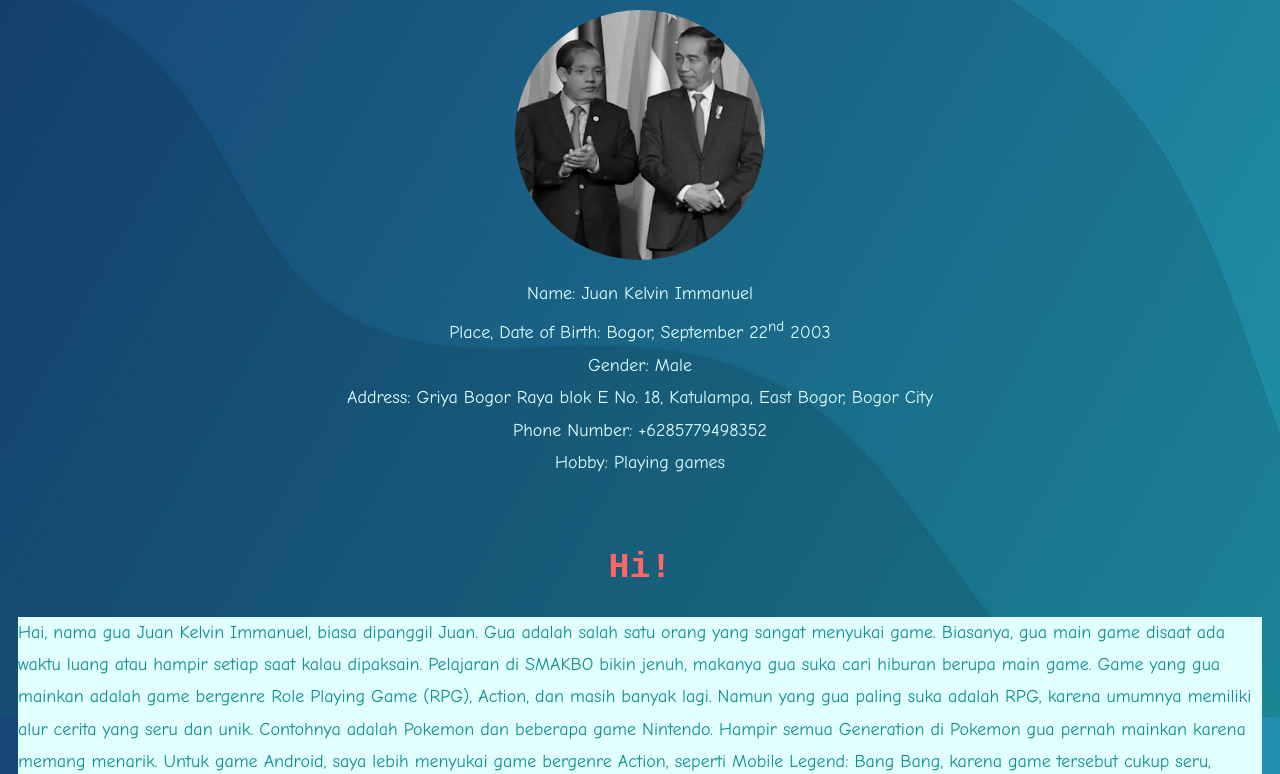
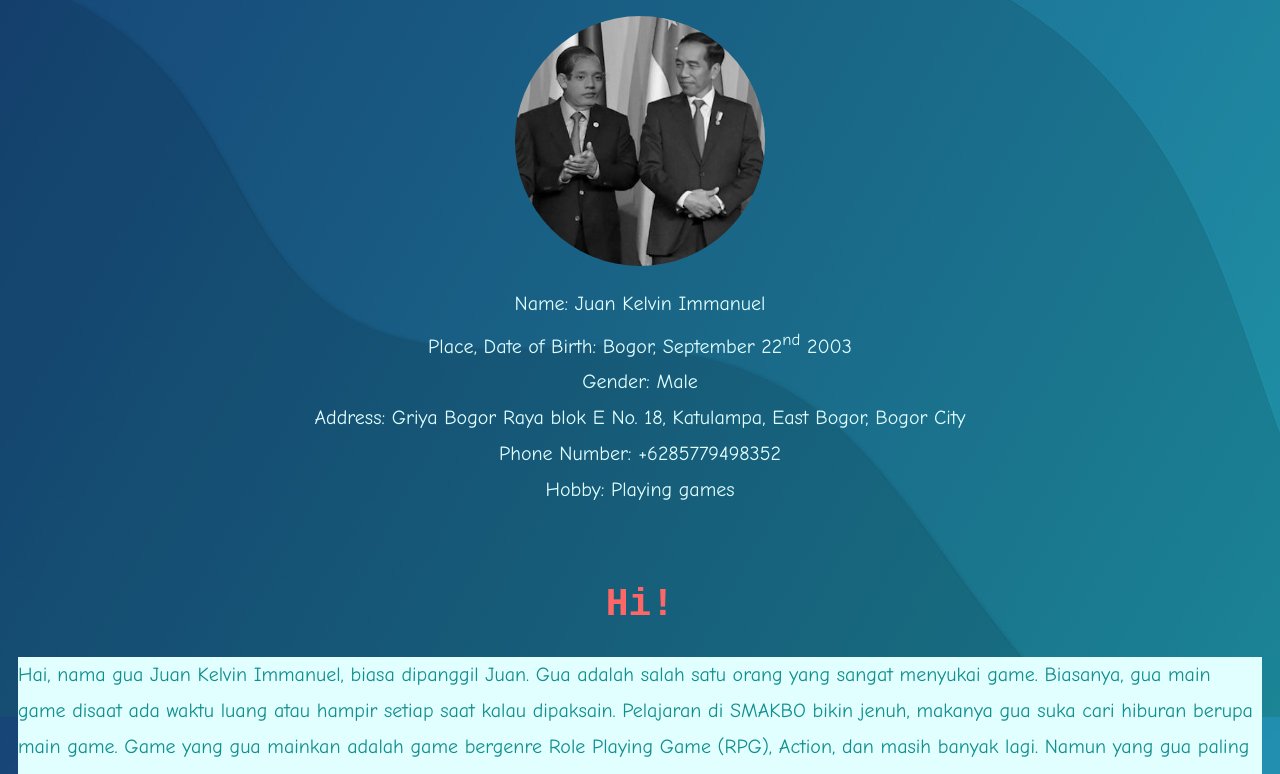
Before and after one commit to Cepinn/JuanKelvin.github.io, a plain HTML site: page index.html in a window 1280 px wide. Shown: the part 183-957 px from the top of the page. Drawn offline with Linux system fonts and the light colour scheme.

Commit message:
Update style.css

```diff
--- a/style.css
+++ b/style.css
@@ -1,6 +1,6 @@
 p {
 	font-family: comic sans ms;
-	font-size:18px;
+	font-size:20px;
 	font-weight: lighter;
 	line-height: 1.8em;
 	text-align: center;
@@ -18,7 +18,7 @@ h1 {
 
 h2 {
 	font-family: monospace;
-	font-size:35px;
+	font-size:38px;
 	font-weight: bold;
 	color: #ff6767;
 	text-align: center;
@@ -26,7 +26,7 @@ h2 {
 
 body {
 	font-family: comic sans ms;
-	font-size:18px;
+	font-size:20px;
 	color: #e1ffff;
 }
 
```
